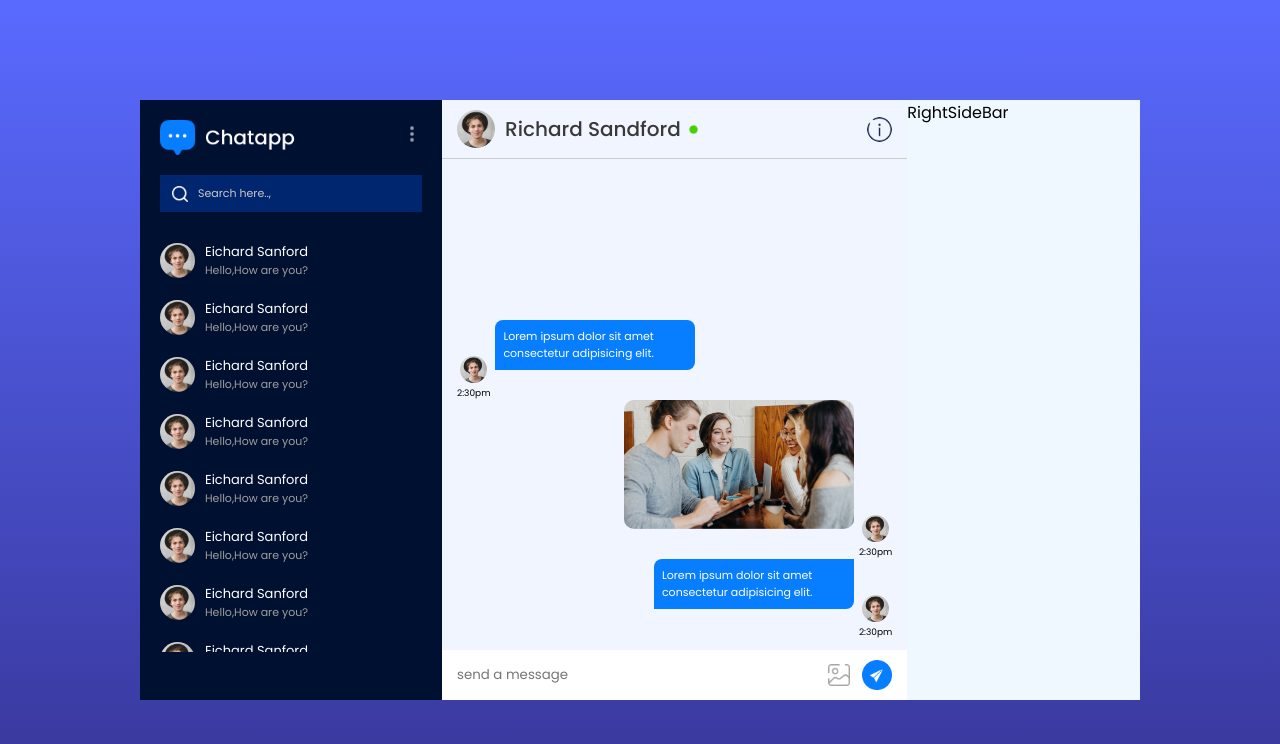
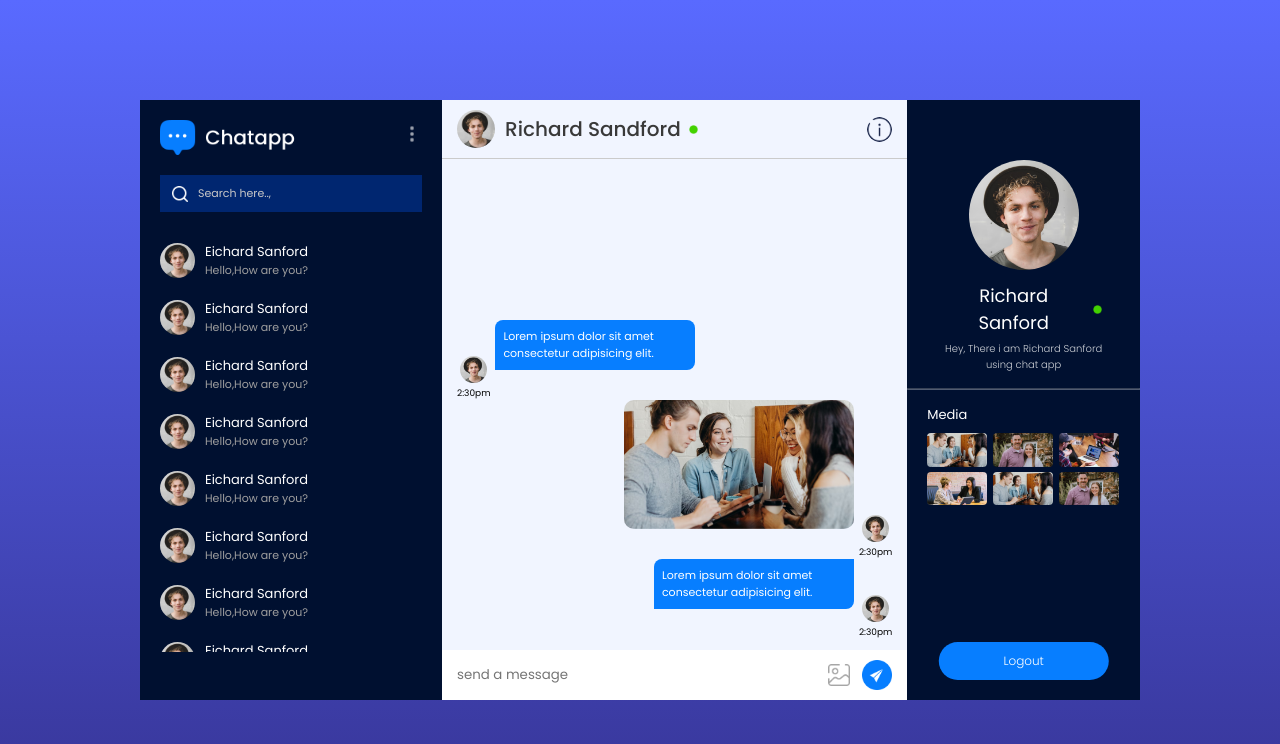
Before and after one commit to TaiwoForbes/chat_app, a React (Vite) app: page /chat in a window 1280 px wide. Shown: the top 744 px of the page. Built offline with nearby package versions, Linux system fonts and the light colour scheme.

Commit message:
ui of the rightsidebar done

```diff
--- a/src/components/RightSideBar/RightSideBar.css
+++ b/src/components/RightSideBar/RightSideBar.css
@@ -0,0 +1,77 @@
+.rs{
+    color: white;
+    background: #001030;
+    position: relative;
+    height: 75vh;
+    overflow-y: scroll;
+}
+
+.rs-profile{
+    padding: 60px 0px 0px 0px ;
+    text-align: center;
+    max-width: 70%;
+    margin: auto;
+}
+
+.rs-profile img{
+    width: 110px;
+    aspect-ratio: 1/1;
+    border-radius: 50%;
+}
+
+.rs-profile h3{
+    font-size: 18px;
+    font-weight: 400;
+    display: flex;
+    align-items: center;
+    justify-content: center;
+    gap: 5px;
+    margin: 5px 0px;
+}
+
+.rs-profile p {
+    font-size: 10px;
+    opacity: 80%;
+    font-weight: 300;
+}
+
+.rs hr{
+    border-color: #ffffff50;
+    margin: 15px 0px;
+}
+
+.rs-media{
+    padding: 0px 20px;
+    font-size: 13px;
+
+}
+
+.rs-media div{
+ max-height: 180px;
+ overflow-y: scroll;
+ display: grid;
+ grid-template-columns: 1fr 1fr 1fr;
+ gap: 5px;
+ margin-top: 8px;
+}
+
+.rs-media div img{
+    width: 60px;
+    border-radius: 4px;
+    cursor: pointer;
+}
+
+.rs button{
+    position: absolute;
+    bottom: 20px;
+    left: 50%;
+    transform: translateX(-50%);
+    background: #077eff;
+    color: white;
+    border: none;
+    font-size: 12px;
+    font-weight: 300;
+    padding: 10px 65px;
+    border-radius: 20px;
+    cursor: pointer;
+}
--- a/src/components/RightSideBar/RightSideBar.jsx
+++ b/src/components/RightSideBar/RightSideBar.jsx
@@ -1,10 +1,33 @@
-import React from 'react'
-import './RightSideBar.css'
+import React from "react";
+import "./RightSideBar.css";
+import assets from "../../assets/assets";
 
 const RightSideBar = () => {
   return (
-    <div>RightSideBar</div>
-  )
-}
+    <div className="rs">
+      <div className="rs-profile">
+        <img src={assets.profile_img} alt="" />
+        <h3>
+          Richard Sanford <img src={assets.green_dot} className="dot" alt="" />
+        </h3>
+        <p>Hey, There i am Richard Sanford using chat app</p>
+      </div>
 
-export default RightSideBar
+      <hr />
+      <div className="rs-media">
+        <p>Media</p>
+        <div>
+          <img src={assets.pic1} alt="" />
+          <img src={assets.pic2} alt="" />
+          <img src={assets.pic3} alt="" />
+          <img src={assets.pic4} alt="" />
+          <img src={assets.pic1} alt="" />
+          <img src={assets.pic2} alt="" />
+        </div>
+      </div>
+      <button>Logout</button>
+    </div>
+  );
+};
+
+export default RightSideBar;
```
